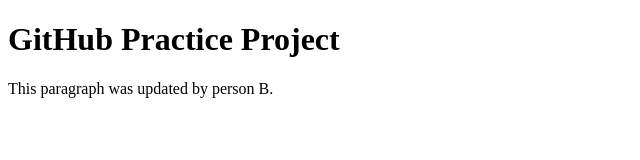
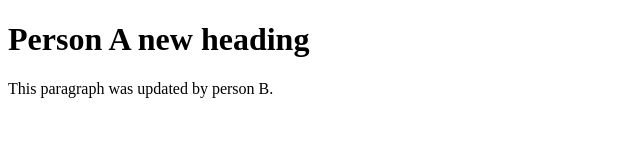
Before and after one commit to SHYAM2232/github-pr-practice, a plain HTML site: page indexx.html in a window 1280 px wide. Shown: the whole page, without its empty margins (0-640 px from the left). Drawn offline with Linux system fonts and the light colour scheme.

Commit message:
Person A new heading

```diff
--- a/indexx.html
+++ b/indexx.html
@@ -7,7 +7,7 @@
 </head>
 <body>
 
-    <h1>GitHub Practice Project</h1>
+    <h1>Person A new heading</h1>
 
     <p>This paragraph was updated by person B.</p>
 
```
